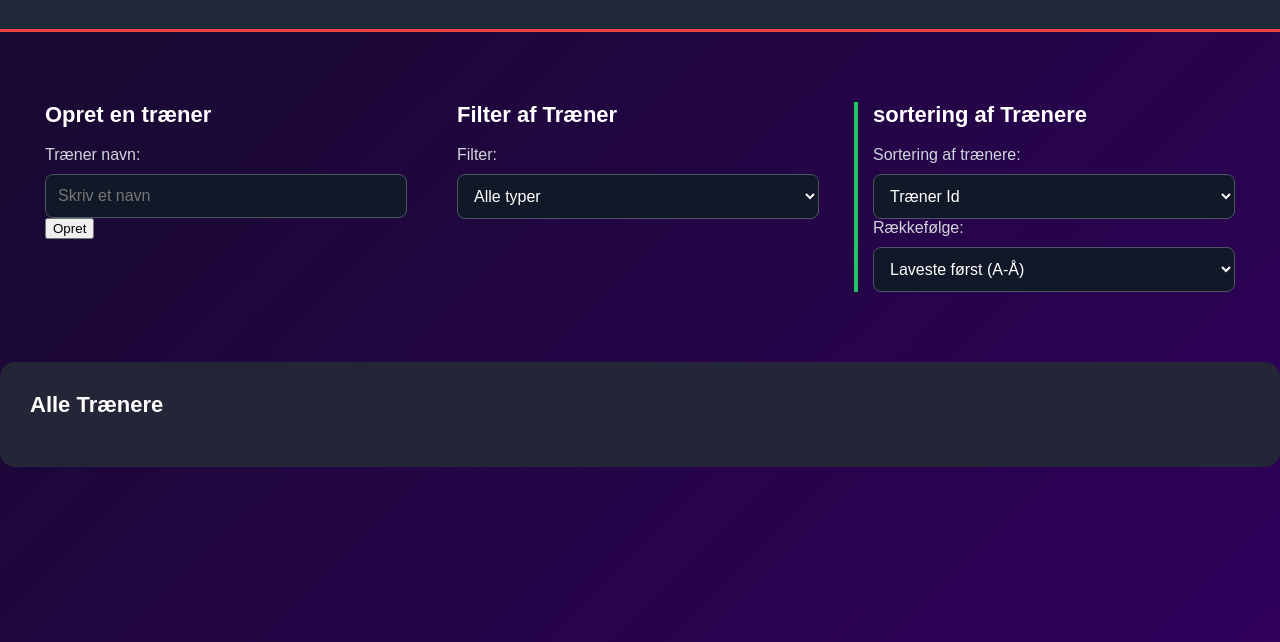
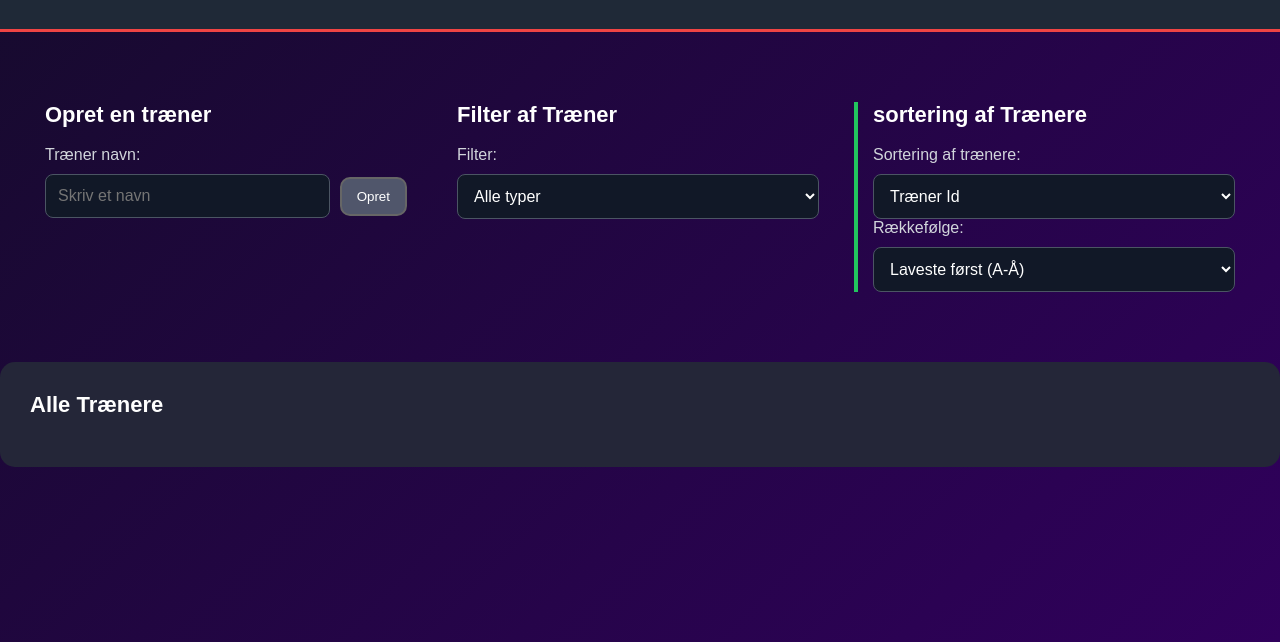
Before and after one commit to Alexander369-afk/P2-Tv-rfagligt-midtvejsprojekt-, a plain HTML site: page pokemon-website/trainers/index.html in a window 1280 px wide. Shown: the part 158-800 px from the top of the page. Drawn offline with Linux system fonts and the light colour scheme.

Commit message:
lavet træner/css
lavet træner/css

```diff
--- a/pokemon-website/pokemon.css
+++ b/pokemon-website/pokemon.css
@@ -106,6 +106,25 @@ input:focus, select:focus {
     padding: 0 15px;
     margin: 0;
     border-radius: 0;
+}
+
+.trænerInput {
+    display: flex;
+    gap: 10px;
+    align-items: center;
+}
+
+.trænerInput input {
+    flex: 1;
+    min-width: 0;
+}
+
+.trænerInput button {
+    padding: 10px 15px;
+    border: 2px solid #666;
+    border-radius: 10px;
+    background-color: #50566b;
+    color: #ffffff;
 }
 
 #pokemonContainer {
--- a/pokemon-website/trainers/index.html
+++ b/pokemon-website/trainers/index.html
@@ -18,8 +18,11 @@
     <h2>Opret en træner</h2>
     <label for="trænerNavn">Træner navn:</label>
 
-    <input type="text" id = "trænerNavn" placeholder="Skriv et navn">
+    <div class = "trænerInput">
+      <input type="text" id = "trænerNavn" placeholder="Skriv et navn">
       <button type="button" id ="opretTræner">Opret</button>
+    </div>
+
     <p id="besked"></p>
 
   </section>
```
